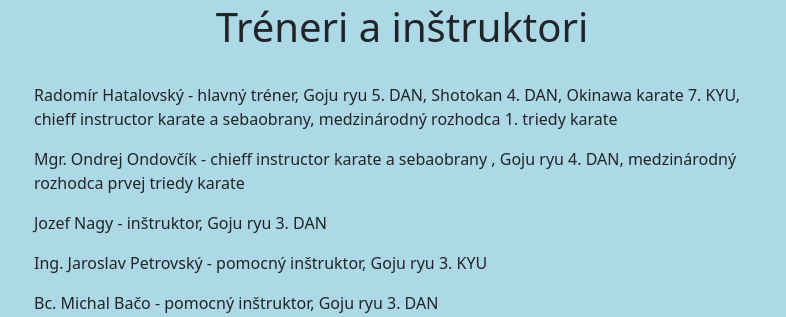
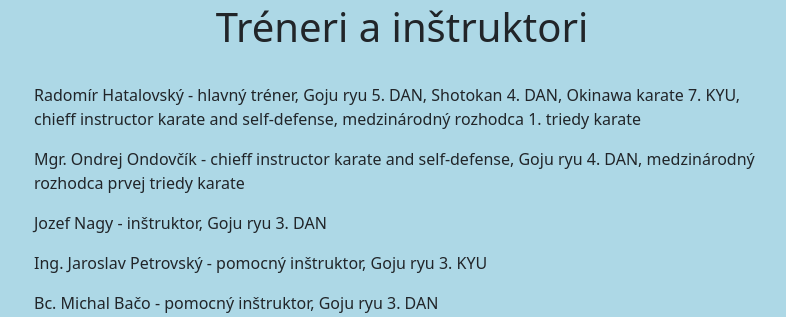
Before and after one commit to jarocomp/karatetv, a Django app: page /treneriaasistenti in a window 1280 px wide. Shown: the part 254-571 px from the top of the page, without its empty margins (238-1024 px from the left). Run offline with Django 5.2, Linux system fonts and the light colour scheme.

Commit message:
treneri updated

```diff
--- a/karateweb/karatetv/templates/karatetv/treneriaasistenti.html
+++ b/karateweb/karatetv/templates/karatetv/treneriaasistenti.html
@@ -9,8 +9,8 @@
 </br>
 
 <p>Radomír Hatalovský - hlavný tréner, Goju ryu 5. DAN, Shotokan 4. DAN, Okinawa karate 7. KYU,
-                        chieff instructor karate a sebaobrany, medzinárodný rozhodca 1. triedy karate</p>
-<p>Mgr. Ondrej Ondovčík - chieff instructor karate a sebaobrany , Goju ryu 4. DAN, medzinárodný rozhodca prvej triedy karate</p>
+                        chieff instructor karate and self-defense, medzinárodný rozhodca 1. triedy karate</p>
+<p>Mgr. Ondrej Ondovčík - chieff instructor karate and self-defense, Goju ryu 4. DAN, medzinárodný rozhodca prvej triedy karate</p>
 <p>Jozef Nagy - inštruktor, Goju ryu 3. DAN</p>
 <p>Ing. Jaroslav Petrovský - pomocný inštruktor, Goju ryu 3. KYU</p>
 <p>Bc. Michal Bačo - pomocný inštruktor, Goju ryu 3. DAN</p>
```
